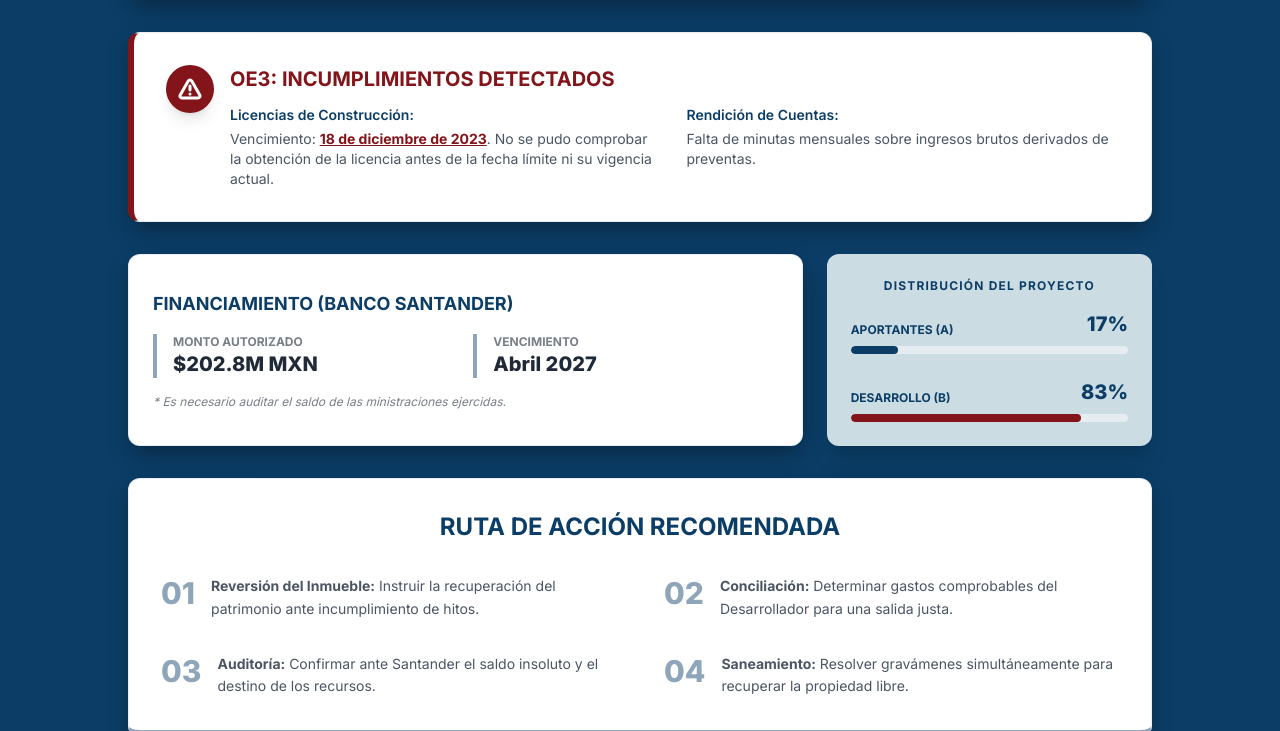
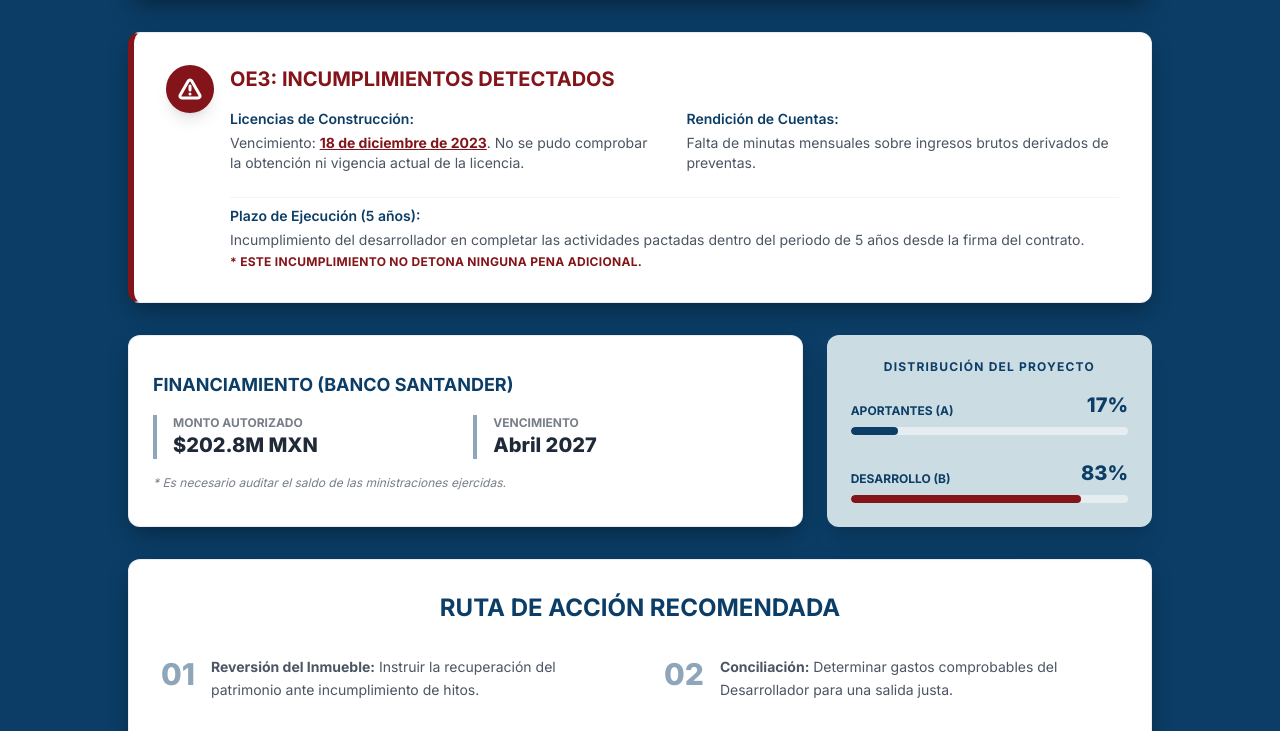
Before and after one commit to marechiga-lab/AVILA, a plain HTML site: page index.html in a window 1280 px wide. Shown: the part 1177-1908 px from the top of the page. Drawn offline with nearby package versions, Linux system fonts and the light colour scheme.

Commit message:
Refactor HTML structure and update text content

```diff
--- a/index.html
+++ b/index.html
@@ -183,16 +183,21 @@
                 <div class="w-12 h-12 flex items-center justify-center rounded-full text-white mr-4 shrink-0 shadow-lg" style="background-color: var(--accent-dark);">
                     <svg xmlns="http://www.w3.org/2000/svg" width="24" height="24" viewBox="0 0 24 24" fill="none" stroke="currentColor" stroke-width="3" stroke-linecap="round" stroke-linejoin="round"><path d="m21.73 18-8-14a2 2 0 0 0-3.48 0l-8 14A2 2 0 0 0 4 21h16a2 2 0 0 0 1.73-3Z"></path><line x1="12" y1="9" x2="12" y2="13"></line><line x1="12" y1="17" x2="12.01" y2="17"></line></svg>
                 </div>
-                <div>
-                    <h2 class="text-xl font-bold mb-3 uppercase" style="color: var(--accent-dark);">OE3: Incumplimientos detectados</h2>
+                <div class="w-full">
+                    <h2 class="text-xl font-bold mb-4 uppercase" style="color: var(--accent-dark);">OE3: Incumplimientos detectados</h2>
                     <div class="grid grid-cols-1 md:grid-cols-2 gap-6">
                         <div>
                             <p class="text-sm font-semibold mb-1" style="color: var(--brand-blue);">Licencias de Construcción:</p>
-                            <p class="text-sm" style="color: var(--text-secondary);">Vencimiento: <span class="font-bold underline" style="color: var(--accent-dark);">18 de diciembre de 2023</span>. No se pudo comprobar la obtención de la licencia antes de la fecha límite ni su vigencia actual.</p>
+                            <p class="text-sm" style="color: var(--text-secondary);">Vencimiento: <span class="font-bold underline" style="color: var(--accent-dark);">18 de diciembre de 2023</span>. No se pudo comprobar la obtención ni vigencia actual de la licencia.</p>
                         </div>
                         <div>
                             <p class="text-sm font-semibold mb-1" style="color: var(--brand-blue);">Rendición de Cuentas:</p>
                             <p class="text-sm" style="color: var(--text-secondary);">Falta de minutas mensuales sobre ingresos brutos derivados de preventas.</p>
+                        </div>
+                        <div class="md:col-span-2 pt-2 border-t border-gray-100">
+                            <p class="text-sm font-semibold mb-1" style="color: var(--brand-blue);">Plazo de Ejecución (5 años):</p>
+                            <p class="text-sm mb-1" style="color: var(--text-secondary);">Incumplimiento del desarrollador en completar las actividades pactadas dentro del periodo de 5 años desde la firma del contrato.</p>
+                            <p class="text-xs font-bold uppercase tracking-wide" style="color: var(--accent-dark);">* Este incumplimiento no detona ninguna pena adicional.</p>
                         </div>
                     </div>
                 </div>
```
